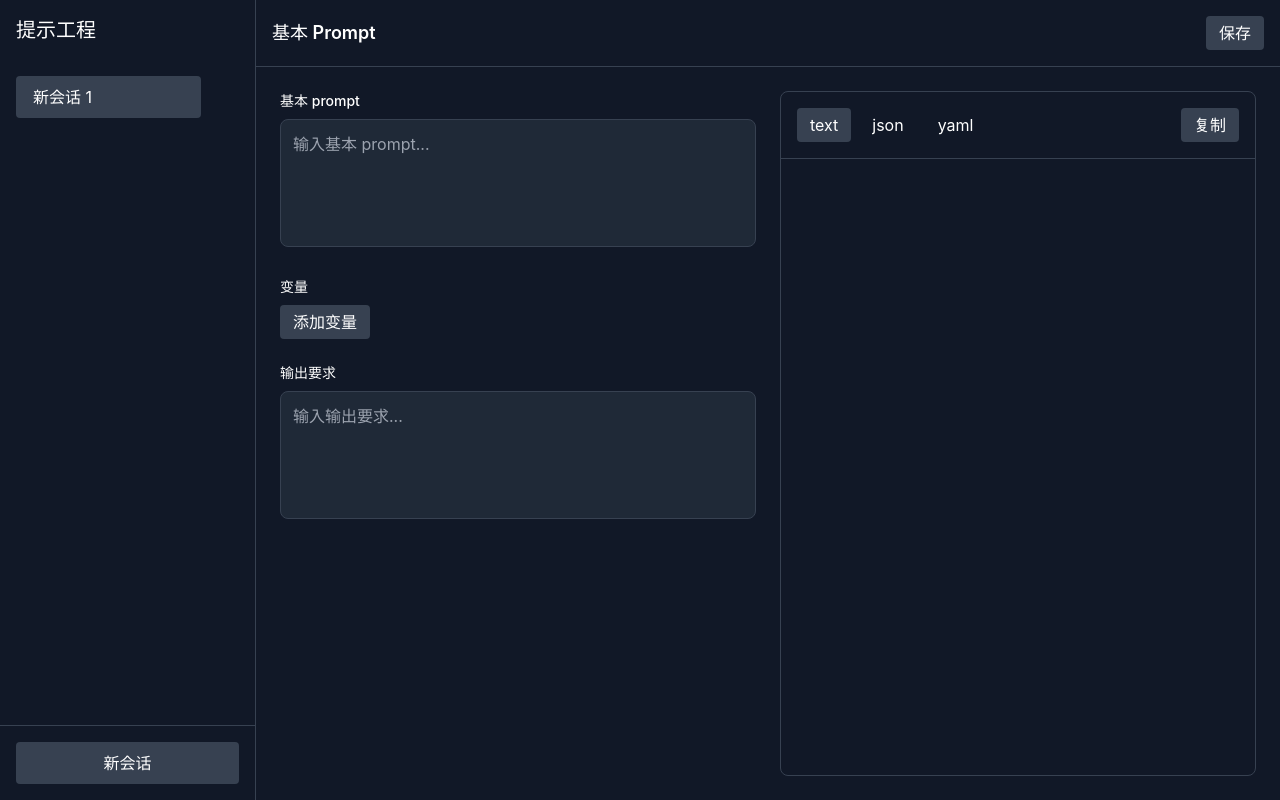
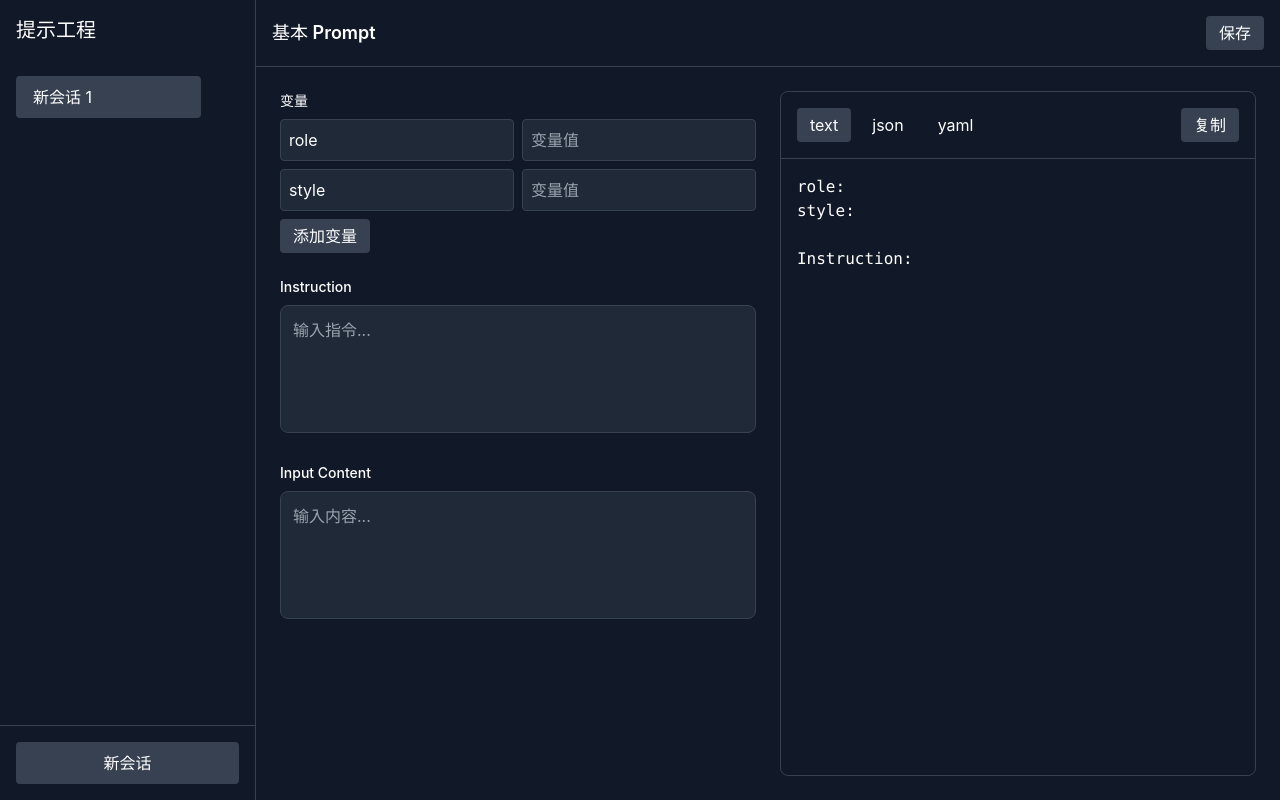
Before and after one commit to re0phimes/PromptSimpleManager, a Vue app: page / in a window 1280 px wide. Both pictures are taken after a click on the button "新会话". Built offline with nearby package versions, Linux system fonts and the light colour scheme.

Commit message:
增加同步变化

```diff
--- a/src/components/MainContent.vue
+++ b/src/components/MainContent.vue
@@ -1,47 +1,61 @@
 <template>
   <div class="flex flex-col lg:flex-row gap-6 h-full w-full">
+    <template v-if="activeConversation">
       <!-- Left Column -->
       <div class="w-full lg:w-1/2 space-y-6">
-      <!-- Basic Prompt -->
-      <div class="space-y-2 w-full">
-        <label class="block text-sm font-medium">基本 prompt</label>
-        <textarea
-          v-model="store.basicPrompt"
-          class="w-full h-32 bg-gray-800 border border-gray-700 rounded-lg p-3 text-white resize-none"
-          placeholder="输入基本 prompt..."
-        />
-      </div>
-
         <!-- Variables -->
         <div class="space-y-2 w-full">
           <label class="block text-sm font-medium">变量</label>
-        <div v-for="(variable, index) in store.variables" :key="index" class="flex gap-2">
+          <div v-for="(variable, index) in activeConversation.variables" :key="index" class="flex gap-2">
             <input
-            v-model="variable.key"
+              :value="variable.key"
               class="flex-1 bg-gray-800 border border-gray-700 rounded p-2"
               placeholder="变量名"
+              @input="updateVariableKey(index, $event.target.value)"
             />
             <input
-            v-model="variable.value"
+              :value="variable.value"
               class="flex-1 bg-gray-800 border border-gray-700 rounded p-2"
               placeholder="变量值"
+              @input="updateVariableValue(index, $event.target.value)"
             />
+            <button
+              v-if="index > 1"
+              @click="store.removeVariable(index)"
+              class="p-2 text-gray-400 hover:text-white"
+            >
+              <svg xmlns="http://www.w3.org/2000/svg" class="h-5 w-5" viewBox="0 0 20 20" fill="currentColor">
+                <path fill-rule="evenodd" d="M4.293 4.293a1 1 0 011.414 0L10 8.586l4.293-4.293a1 1 0 111.414 1.414L11.414 10l4.293 4.293a1 1 0 01-1.414 1.414L10 11.414l-4.293 4.293a1 1 0 01-1.414-1.414L8.586 10 4.293 5.707a1 1 0 010-1.414z" clip-rule="evenodd" />
+              </svg>
+            </button>
           </div>
           <button
-          @click="addVariable"
+            @click="store.addVariable"
             class="px-3 py-1 rounded bg-gray-700 hover:bg-gray-600 transition-colors"
           >
             添加变量
           </button>
         </div>
 
-      <!-- Output Requirements -->
+        <!-- Instruction -->
         <div class="space-y-2 w-full">
-        <label class="block text-sm font-medium">输出要求</label>
+          <label class="block text-sm font-medium">Instruction</label>
           <textarea
-          v-model="store.outputRequirement"
-          class="w-full h-32 bg-gray-800 border border-gray-700 rounded-lg p-3 resize-none"
-          placeholder="输入输出要求..."
+            :value="activeConversation.instruction"
+            @input="updateInstruction($event.target.value)"
+            class="w-full h-32 bg-gray-800 border border-gray-700 rounded-lg p-3 text-white resize-none"
+            placeholder="输入指令..."
+          />
+        </div>
+
+        <!-- Input Content -->
+        <div class="space-y-2 w-full">
+          <label class="block text-sm font-medium">Input Content</label>
+          <textarea
+            :value="activeConversation.inputContent"
+            @input="updateInputContent($event.target.value)"
+            class="w-full h-32 bg-gray-800 border border-gray-700 rounded-lg p-3 text-white resize-none"
+            placeholder="输入内容..."
           />
         </div>
       </div>
@@ -65,19 +79,44 @@
           </button>
         </div>
         <div class="p-4 h-[calc(100%-4rem)] overflow-auto w-full">
-        <pre class="whitespace-pre-wrap">{{ store.output }}</pre>
+          <pre class="whitespace-pre-wrap">{{ store.compiledPrompt }}</pre>
         </div>
       </div>
+    </template>
+    <template v-else>
+      <div class="w-full h-full flex items-center justify-center">
+        <p class="text-gray-500">请选择或创建一个会话</p>
+      </div>
+    </template>
   </div>
 </template>
 
 <script setup lang="ts">
 import { usePromptStore } from '../stores/prompt'
+import { computed } from 'vue'
 
 const store = usePromptStore()
 
-const addVariable = () => {
-  store.addVariable('', '')
+const activeConversation = computed(() => store.getActiveConversation)
+
+const updateVariableKey = (index: number, value: string) => {
+  if (activeConversation.value) {
+    store.updateVariable(index, value, activeConversation.value.variables[index].value)
+  }
+}
+
+const updateVariableValue = (index: number, value: string) => {
+  if (activeConversation.value) {
+    store.updateVariable(index, activeConversation.value.variables[index].key, value)
+  }
+}
+
+const updateInstruction = (value: string) => {
+  store.updateInstruction(value)
+}
+
+const updateInputContent = (value: string) => {
+  store.updateInputContent(value)
 }
 </script>
 
--- a/src/stores/prompt.ts
+++ b/src/stores/prompt.ts
@@ -4,59 +4,39 @@ interface Conversation {
   id: string
   title: string
   isModified: boolean
+  variables: Array<{ key: string; value: string }>
+  instruction: string
+  inputContent: string
 }
 
 interface PromptState {
-  basicPrompt: string
-  variables: Array<{ key: string; value: string }>
-  styles: Array<{ key: string; value: string }>
-  outputRequirement: string
-  output: string
-  outputFormat: 'text' | 'json' | 'yaml'
   conversations: Conversation[]
   activeConversationId: string | null
+  outputFormat: 'text' | 'json' | 'yaml'
 }
-
 
 export const usePromptStore = defineStore('prompt', {
   state: (): PromptState => ({
-    basicPrompt: '',
-    variables: [],
-    styles: [],
-    outputRequirement: '',
-    output: '',
-    outputFormat: 'text',
-    conversations: [] as Conversation[],
-    activeConversationId: null
+    conversations: [],
+    activeConversationId: null,
+    outputFormat: 'text'
   }),
 
   actions: {
-    setBasicPrompt(prompt: string) {
-      this.basicPrompt = prompt
-    },
-    addVariable(key: string, value: string) {
-      this.variables.push({ key, value })
-    },
-    addStyle(key: string, value: string) {
-      this.styles.push({ key, value })
-    },
-    setOutputRequirement(requirement: string) {
-      this.outputRequirement = requirement
-    },
-    setOutput(output: string) {
-      this.output = output
-    },
-    setOutputFormat(format: 'text' | 'json' | 'yaml') {
-      this.outputFormat = format
-    },
     addConversation() {
       if (this.activeConversationId && !this.getActiveConversation?.isModified) {
-        return // 如果当前会话未修改，则不创建新会话
+        return // If the current conversation is not modified, don't create a new one
       }
       const newConversation: Conversation = {
         id: Date.now().toString(),
         title: `新会话 ${this.conversations.length + 1}`,
-        isModified: false
+        isModified: false,
+        variables: [
+          { key: 'role', value: '' },
+          { key: 'style', value: '' }
+        ],
+        instruction: '',
+        inputContent: ''
       }
       this.conversations.push(newConversation)
       this.activeConversationId = newConversation.id
@@ -74,15 +54,76 @@ export const usePromptStore = defineStore('prompt', {
     },
 
     modifyActiveConversation() {
-      const activeConversation = this.conversations.find(conv => conv.id === this.activeConversationId)
+      const activeConversation = this.getActiveConversation
       if (activeConversation) {
         activeConversation.isModified = true
       }
+    },
+
+    updateVariable(index: number, key: string, value: string) {
+      const activeConversation = this.getActiveConversation
+      if (activeConversation) {
+        activeConversation.variables[index] = { key, value }
+        this.modifyActiveConversation()
+      }
+    },
+
+    addVariable() {
+      const activeConversation = this.getActiveConversation
+      if (activeConversation) {
+        activeConversation.variables.push({ key: '', value: '' })
+        this.modifyActiveConversation()
+      }
+    },
+
+    removeVariable(index: number) {
+      const activeConversation = this.getActiveConversation
+      if (activeConversation) {
+        activeConversation.variables.splice(index, 1)
+        this.modifyActiveConversation()
+      }
+    },
+
+    updateInstruction(value: string) {
+      const activeConversation = this.getActiveConversation
+      if (activeConversation) {
+        activeConversation.instruction = value
+        this.modifyActiveConversation()
+      }
+    },
+
+    updateInputContent(value: string) {
+      const activeConversation = this.getActiveConversation
+      if (activeConversation) {
+        activeConversation.inputContent = value
+        this.modifyActiveConversation()
+      }
+    },
+
+    setOutputFormat(format: 'text' | 'json' | 'yaml') {
+      this.outputFormat = format
     }
   },
+
   getters: {
     getActiveConversation(): Conversation | undefined {
       return this.conversations.find(conv => conv.id === this.activeConversationId)
+    },
+    compiledPrompt(): string {
+      const activeConversation = this.getActiveConversation
+      if (!activeConversation) return ''
+
+      let prompt = ''
+      activeConversation.variables.forEach(variable => {
+        prompt += `${variable.key}: ${variable.value}\n`
+      })
+      prompt += `\nInstruction: ${activeConversation.instruction}\n`
+      if (activeConversation.inputContent) {
+        prompt += `\nInput Content:\n\`\`\`${activeConversation.inputContent}\`\`\`\n`
+      }
+
+
+      return prompt
     }
   }
 })
```
Lines whose indentation alone changed are shown as unchanged.
